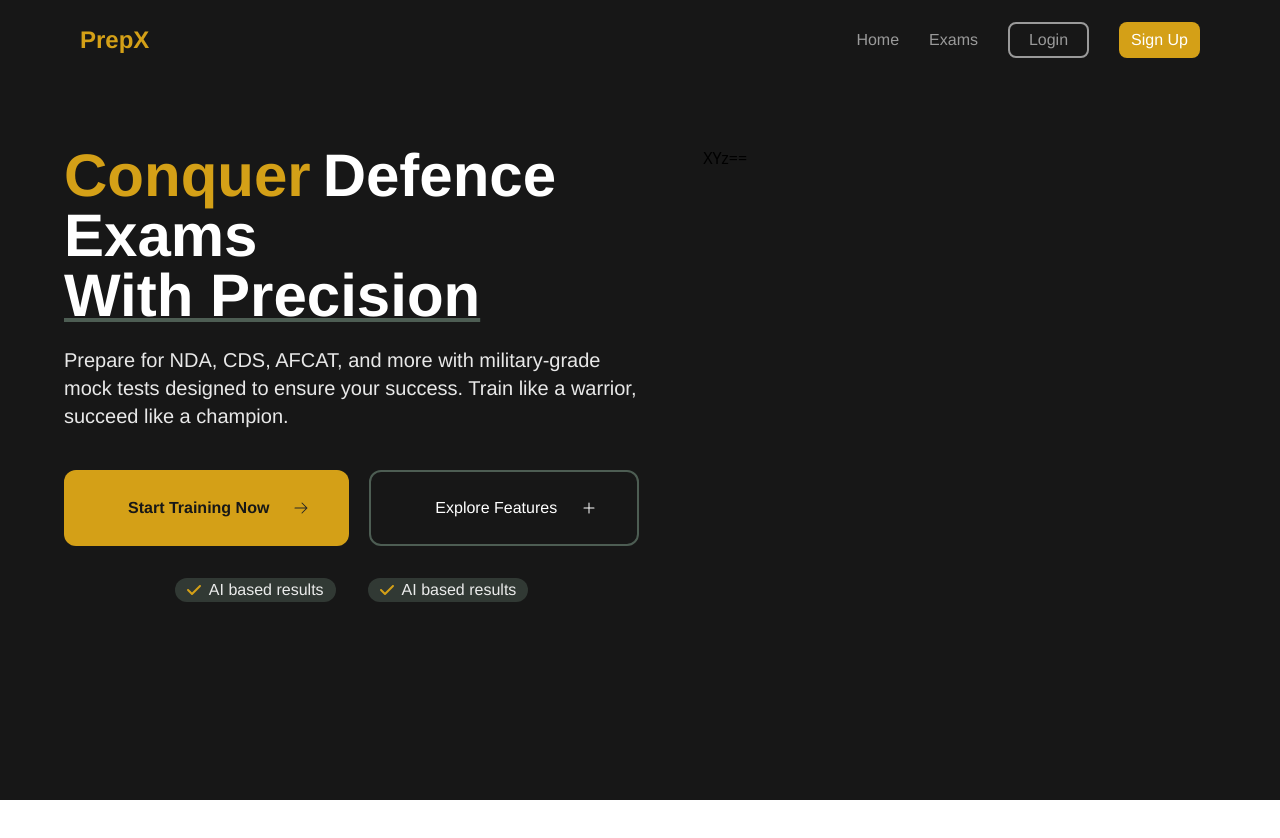
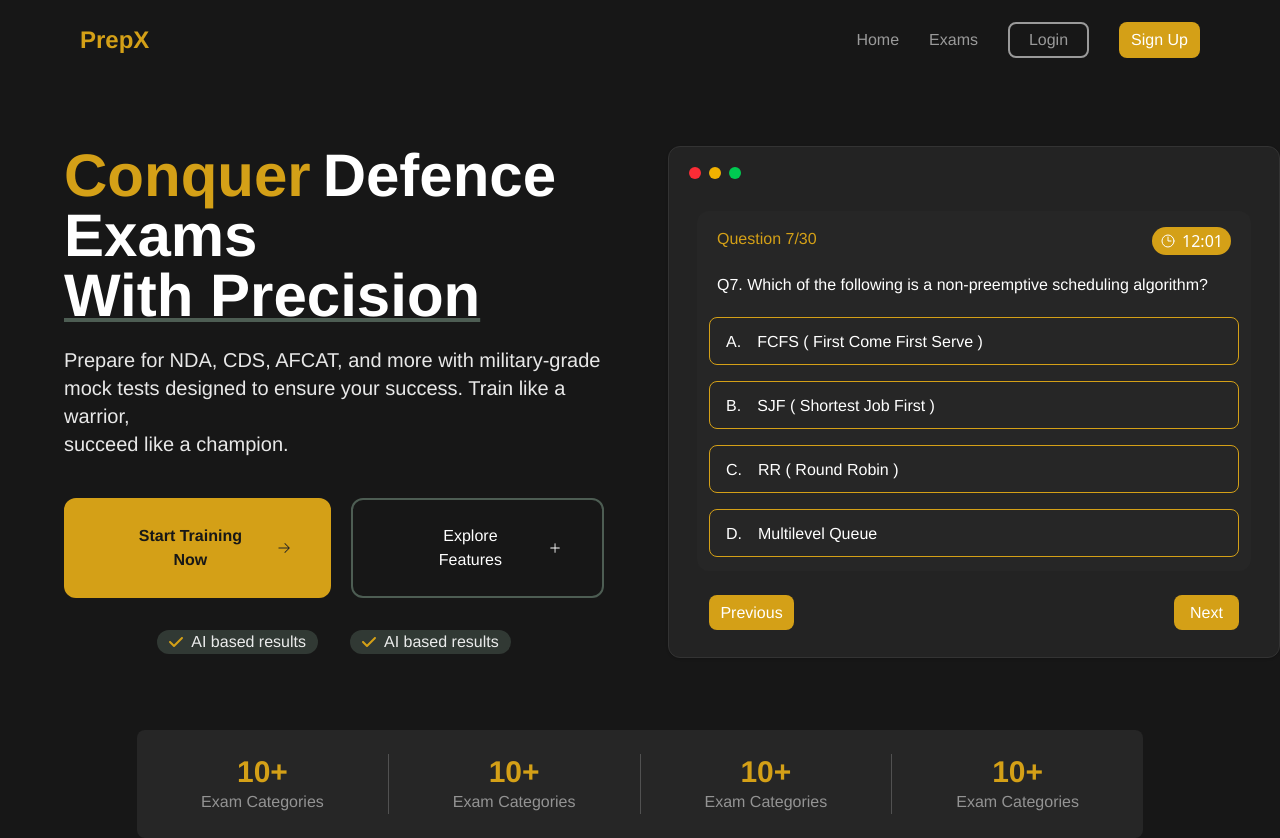
Before and after one commit to SHUBH4M13/PrepX_defence, a React (Vite) app in the folder Frontend/: page / in a window 1280 px wide. Before the commit the page ends 800 px from the top, so only its background shows below. Built offline with nearby package versions, Linux system fonts and the light colour scheme.

Commit message:
added animations and added macbook component also made numer strap

```diff
--- a/Frontend/src/Components/Pages/Home.jsx
+++ b/Frontend/src/Components/Pages/Home.jsx
@@ -1,12 +1,16 @@
 import React from 'react'
 import Navbar from '../Utility/Navbar'
 import HeroText from '../Sections/HomeSection/HeroText'
+import NumbersStrap from '../Sections/HomeSection/NumbersStrap'
 
 export default function Home() {
   return (
     <div className=' bg-darkbg min-h-screen'>
-        <Navbar/>
-        <HeroText/>
+      <Navbar />
+      <HeroText />
+      <div className=' flex justify-center items-center rounded-xl'>
+        <NumbersStrap />
+      </div>
     </div>
   )
 }
--- a/Frontend/src/Components/Sections/HomeSection/HeroText.jsx
+++ b/Frontend/src/Components/Sections/HomeSection/HeroText.jsx
@@ -1,12 +1,13 @@
 import React from 'react'
 import { ArrowRightIcon, PlusIcon } from '@heroicons/react/24/solid'
 import TickInfoCard from '../../Utility/TickInfoCard'
+import MacbookProcess from './MacBookProcess'
 
 export default function HeroText() {
     return (
         <div className=' bg-darkbg w-full flex py-16'>
 
-            <div className='  px-16 flex flex-col'>
+            <div className='  px-16 flex flex-col animate-fade-in-left'>
 
                 <div>
 
@@ -53,8 +54,8 @@ export default function HeroText() {
 
             </div>
 
-            <div>
-                XYz==
+            <div className=' animate-fade-in-right'>
+               <MacbookProcess/>
             </div>
 
         </div>
--- /dev/null
+++ b/Frontend/src/Components/Sections/HomeSection/MacBookProcess.jsx
@@ -0,0 +1,43 @@
+import React from 'react'
+import Option from '../Option'
+import { ClockIcon } from '@heroicons/react/24/outline'
+
+export default function MacbookProcess () {
+  return (
+    <div className=' w-[612px] h-[512px] rounded-xl bg-[#232323] border-[#333333] border shadow-sm hover:shadow-PrimaryGold duration-300'>
+
+        <div className='w-full h-[12px] px-5 py-5 flex gap-2'>
+            <div className=' w-[12px] h-[12px] rounded-full bg-red-500'></div>
+            <div className=' w-[12px] h-[12px] rounded-full bg-yellow-500'></div>
+            <div className=' w-[12px] h-[12px] rounded-full bg-green-500'></div>
+        </div>
+
+        <div className=' w-full h-8/10 py-6 px-7 '>
+            <div className=' w-full h-[360px] mb-10 bg-Secondarybg rounded-xl'>
+                <div className=' px-3 py-4 w-full h-[50px] flex justify-between'>
+                    <p className=' px-2 font-Helvetica font-medium text-PrimaryGold'>Question 7/30</p>
+                    <div className=' mr-2 w-[79px] h-[28px] bg-PrimaryGold rounded-2xl flex justify-center items-center gap-1.5'>
+                        <ClockIcon className = "size-4 text-white" />
+                        <p className='text-white '>12:01</p>
+                    </div>
+                </div >
+                <div className=' px-5 py-3 text-white font-Helvetica font-medium w-full h-[15px]'>
+                    <p>Q7. Which of the following is a non-preemptive scheduling algorithm?</p>
+                </div>
+                <div className=' flex flex-col gap-4 px-3 py-8 '>
+                    <Option OptionA="A." OptionDesc="FCFS ( First Come First Serve ) " />
+                    <Option OptionA="B." OptionDesc="SJF  ( Shortest Job First ) " />
+                    <Option OptionA="C." OptionDesc="RR ( Round Robin ) " />
+                    <Option OptionA="D." OptionDesc="Multilevel Queue" />
+                </div>
+            </div>
+        </div>
+
+        <div className=' flex justify-between px-10'>
+            <button  className=' h-[35px] w-[85px] bg-PrimaryGold rounded-lg font-Helvetica font-small text-white hover:bg-hovergold duration-300'> Previous </button>
+            <button className=' h-[35px] w-[65px] bg-PrimaryGold rounded-lg font-Helvetica font-small text-white  hover:bg-hovergold duration-300 '> Next </button>
+        </div>
+
+    </div>
+  )
+}
--- /dev/null
+++ b/Frontend/src/Components/Sections/HomeSection/NumbersStrap.jsx
@@ -0,0 +1,36 @@
+import React from 'react'
+
+export default function NumbersStrap() {
+    return (
+        <div className=' w-fit h-fit bg-Secondarybg rounded-lg flex px-16 py-6 justify-between gap-16 animate-fade-in-bottom'>
+
+            <div className=' flex flex-col items-center justify-center  '>
+                <p className=' text-PrimaryGold font-Helvetica text-3xl font-semibold'>10+</p>
+                <p className='text-center text-white/50 font-Helvetica text-md' >Exam Categories</p>
+            </div>
+
+            <div className=' w-[1px] bg-white/20'></div>
+
+            <div className=' flex flex-col items-center justify-center'>
+                <p className=' text-PrimaryGold font-Helvetica text-3xl  font-semibold'>10+</p>
+                <p className='text-center text-white/50 font-Helvetica text-md' >Exam Categories</p>
+            </div>
+
+            <div className=' w-[1px] bg-white/20'></div>
+
+
+            <div className=' flex flex-col items-center justify-center'>
+                <p className=' text-PrimaryGold font-Helvetica text-3xl  font-semibold'>10+</p>
+                <p className='text-center text-white/50 font-Helvetica text-md' >Exam Categories</p>
+            </div>
+
+            <div className=' w-[1px] bg-white/20' ></div>
+
+            <div className=' flex flex-col items-center justify-center'>
+                <p className=' text-PrimaryGold font-Helvetica text-3xl  font-semibold'>10+</p>
+                <p className='text-center text-white/50 font-Helvetica text-md' >Exam Categories</p>
+            </div>
+
+        </div>
+    )
+}
--- /dev/null
+++ b/Frontend/src/Components/Sections/Option.jsx
@@ -0,0 +1,16 @@
+import React from 'react'
+
+function Option(props) {
+    return (
+        <div className=' w-full  h-[48px] rounded-lg border border-PrimaryGold hover:bg-hovergold/30 duration-150 flex cursor-pointer'>
+            <p className=' font-Helvetica text-white font-medium py-3 px-4'>
+                {props.OptionA}
+            </p>
+            <p className=' font-Helvetica text-white font-medium py-3' >
+                {props.OptionDesc}
+            </p>
+        </div>
+    )
+}
+
+export default Option
--- a/Frontend/src/Components/Utility/InfoCard.jsx
+++ b/Frontend/src/Components/Utility/InfoCard.jsx
@@ -1,11 +1,9 @@
 import React from 'react';
-import { FontAwesomeIcon } from '@fortawesome/react-fontawesome';
-import { faCheck } from '@fortawesome/free-solid-svg-icons';
+
 
 export default function InfoCard(props) {
   return (
       <div className='h-fit w-fit bg-darkgreen flex justify-center items-center gap-2 px-3 rounded-full'>
-        <FontAwesomeIcon icon={faCheck} className="text-PrimaryGold" />
         <p className='text-white/90 text-md font-Helvetica'>{props.text}</p>
       </div>
   );
--- a/Frontend/src/Components/Utility/Navbar.jsx
+++ b/Frontend/src/Components/Utility/Navbar.jsx
@@ -2,7 +2,7 @@ import React from 'react'
 
 export default function Navbar() {
     return (
-        <div className=' z-10 w-full h-[64px] flex bg-darkbg justify-between items-center py-10 border-[#00000002]  shadow-black shadow-5xl border-b-2'>
+        <div className=' z-10 w-full h-[64px] flex bg-darkbg justify-between items-center py-10 border-[#00000002]  shadow-black shadow-5xl border-b-2 animate-fade-in-up'>
             <div className=' flex justify-center items-center px-20'>
                 <p className=' font-Helvetica text-PrimaryGold text-2xl font-semibold'>PrepX</p>
             </div>
--- a/Frontend/src/index.css
+++ b/Frontend/src/index.css
@@ -17,3 +17,63 @@
   --color-hovergold: #d4a027e5;
   --color-darkgreen: #4D5D53;
 }
+
+@layer utilities {
+
+  @keyframes fade-in-left {
+    0% {
+      opacity: 0;
+      transform: translate3d(-100%, 0, 0);
+    }
+    100% {
+      opacity: 1;
+      transform: translate3d(0, 0, 0);
+    }
+  }
+
+  @keyframes fade-in-right {
+    0% {
+      opacity: 0;
+      transform: translate3d(100%, 0, 0);
+    }
+    100% {
+      opacity: 1;
+      transform: translate3d(0, 0, 0);
+    }
+  }
+
+  @keyframes fade-in-up {
+    0% {
+      opacity: 0;
+      transform: translate3d(0, -100%, 0);
+    }
+    100% {
+      opacity: 1;
+      transform: translate3d(0, 0, 0);
+    }
+  }
+
+  @keyframes fade-in-bottom {
+    0% {
+      opacity: 0;
+      transform: translate3d(0, 100%, 0);
+    }
+    100% {
+      opacity: 1;
+      transform: translate3d(0, 0, 0);
+    }
+  }
+
+  .animate-fade-in-left {
+    animation: fade-in-left 1s ease-in-out;
+  }
+  .animate-fade-in-right {
+    animation: fade-in-right 1s ease-in-out;
+  }
+  .animate-fade-in-up {
+    animation: fade-in-up 1s ease-in-out;
+  }
+  .animate-fade-in-bottom {
+    animation: fade-in-bottom 1s ease-in-out;
+  }
+}
```
Also changed, not shown: 1 other file (tests, documents, lock files or other folders).
